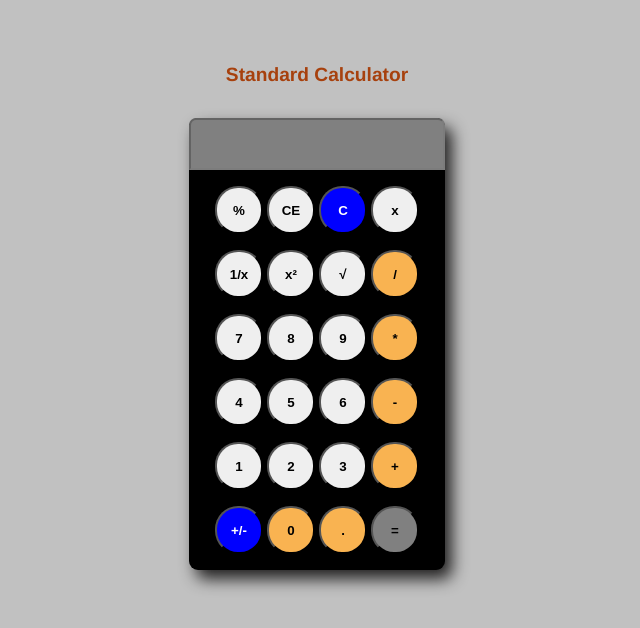
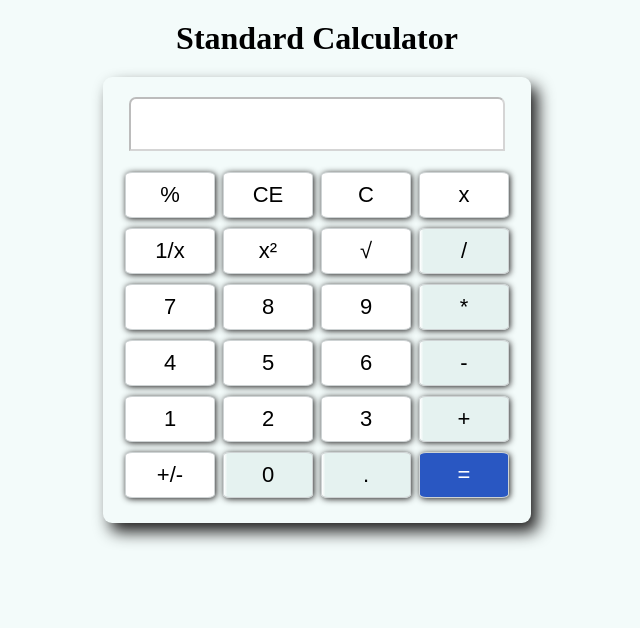
Before and after one commit to snehaltawade/Javascript-Calculator, a plain HTML site: page index.html in a window 1280 px wide. Shown: the whole page, without its empty margins (323-963 px from the left). Drawn offline with Linux system fonts and the light colour scheme.

Commit message:
Update style.css
Made changes in look

```diff
--- a/style.css
+++ b/style.css
@@ -1,35 +1,52 @@
-*{
+html, body {
+    overflow-x: hidden;
+    margin: 0;
     padding: 0;
-    margin: 0;
+
 }
 body{
-    background-color: rgb(193, 193, 193);
+    background: #ebebeb;
+    background: linear-gradient(90deg, rgba(255,255,255,1) 0%, rgba(243,251,250,1) 18%, rgba(194,238,247,1) 100%);
+    background: linear-gradient(90deg, rgba(255,255,255,1) 0%, rgba(243,251,250,1) 18%);
+    height: 100vh;
 }
 .title{
     text-align: center;
-    color: #a7410e;
-    font-family: 'Franklin Gothic Medium', 'Arial Narrow', Arial, sans-serif;
+    color: black;
+    font-family: 'fangsong';
     font-weight: bolder;
-    font-size: larger;
+    font-size: xx-large;
     padding-top: 5%;
+    padding: 20px;
 }
+
+
 .calculator{
-  width: 16rem;
-  margin-left: auto;
-  margin-right: auto;
-   margin-top: 2rem;
+  margin: auto;
    border-radius: 5%;
    border-radius: 9px;
-   background-color: black;
-   box-shadow: 7px 9px 16px rgb(34, 33, 33)
+   display: flex;
+   flex-direction: column;
+    justify-content: space-around;
+    align-items: center;
+    padding-top: 19px;
+    width: fit-content;
+    padding:0px;
+
 }
+@media only screen and (min-width: 600px) {
+    .calculator{
+    box-shadow: 7px 9px 16px rgb(34, 33, 33);
+    padding: 20px;
+    }
+ }
 .display{
     height: 3rem;
-    width: -webkit-fill-available;
+    width: 95%;
     border-top-left-radius: 7px;
     border-top-right-radius: 7px;
-    color: white;
-    background-color: grey;
+    color: black;
+    background-color: white;
     font-weight: 900;
     font-size: x-large;
     font-family: inherit;
@@ -40,24 +57,42 @@ body{
     padding-top: 1rem;
 }
 .row{
-    height: 4rem;
+    /* height: 5rem; */
+    padding:5px 0;
 }
 button{
-    height: 3rem;
-    width: 3rem;
+
     border-radius: 48%;
     font-weight: bold;
+    color:black;;
+    border-radius: 8%;
+    font-weight: bold;
+    border: hsl(190, 7%, 82%) 1px solid;
+    background-color: white ;
+    box-shadow: 1px 1px 6px rgb(34 33 33);
+    margin: 0px 2px;
+    font-size: 22px;
+    font-weight: 300;
+    min-width: 90px;
+    padding: 9px 0;
 }
+@media only screen and (max-width: 400px) {
+    button{
+        width: 4.8rem;
+        min-width: 86px;
+    }
+ }
 button:hover{
     cursor: pointer;
+
 }
 .operator{
-    background-color: #f9b351;
+    background-color: #d8e3ee;
+    background: linear-gradient(90deg, rgba(255,255,255,1) 0%, rgba(229,242,240,1) 4%);
 }
 #equals{
-    background-color: grey;
-}
-.clear{
-    background-color: blue;
+    background-color: #2957c2;
     color: white;
 }
+/* .clear{
+    /* color: white; */
```
